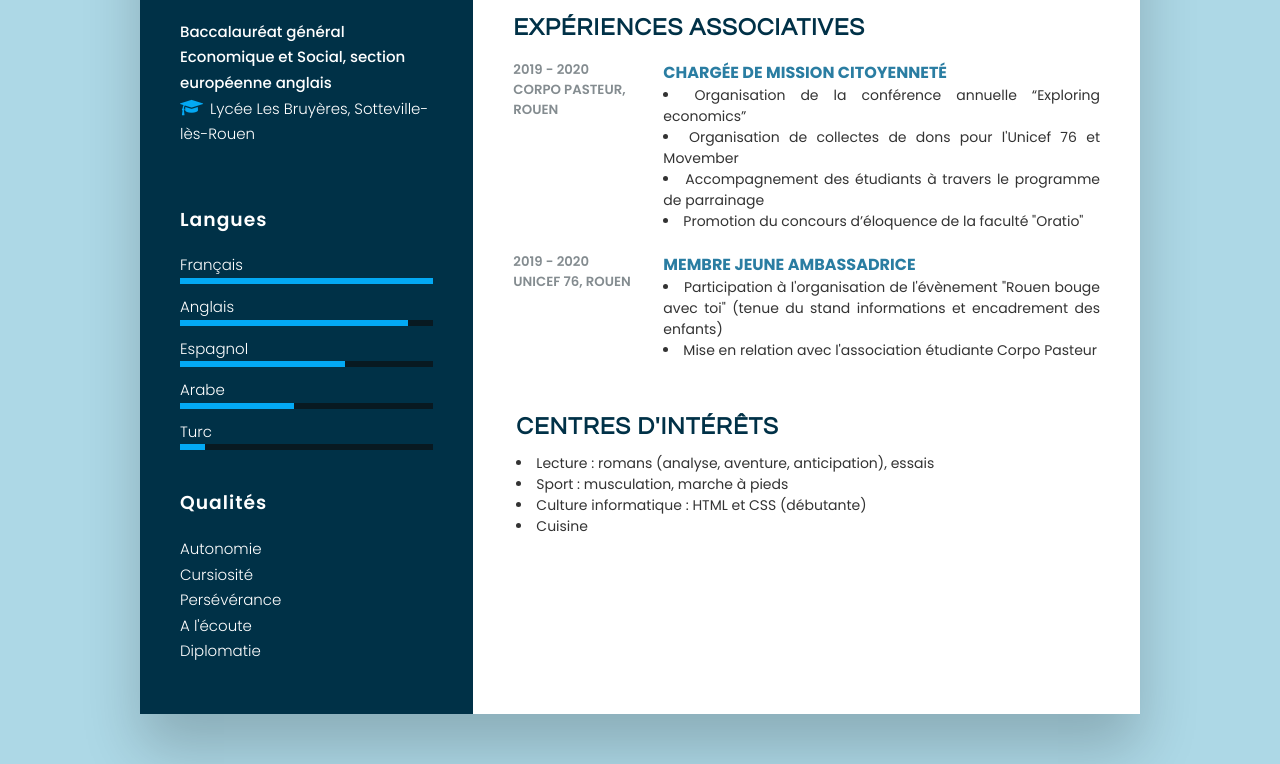
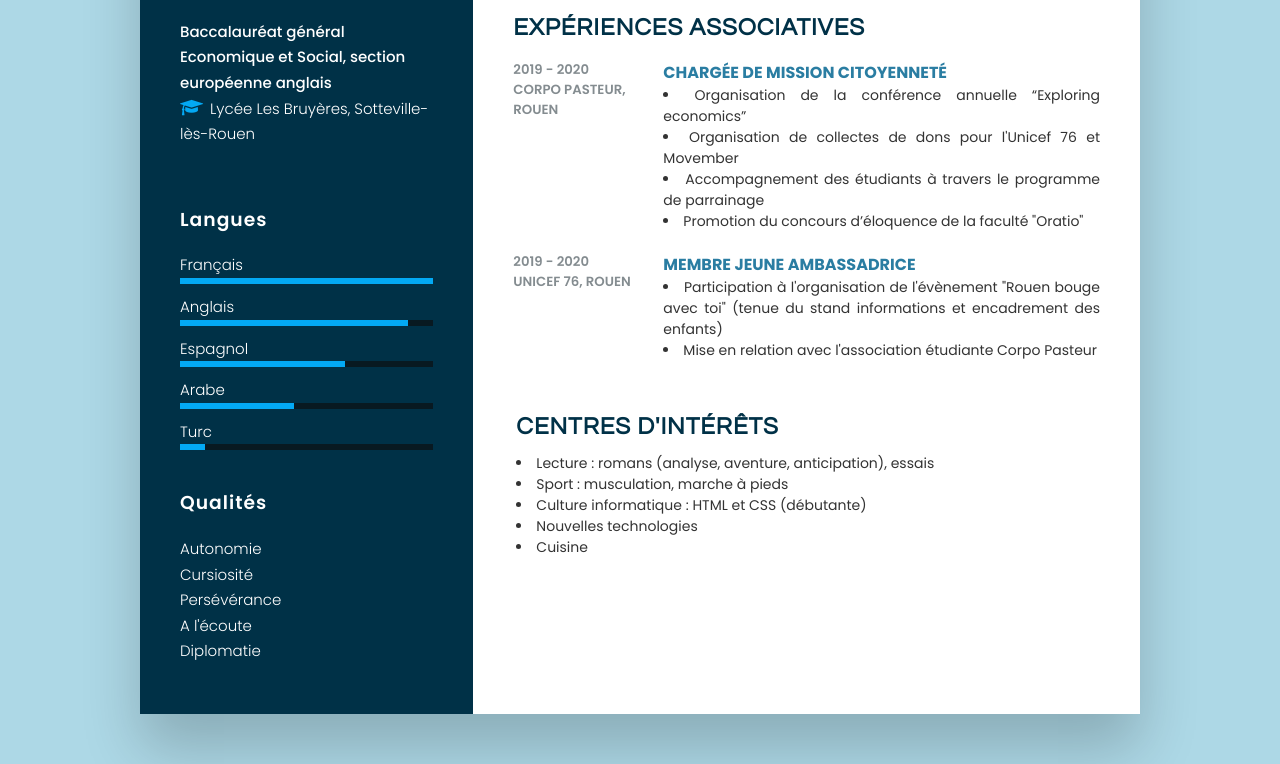
Before and after one commit to marwa-mansour-git/cv-lp, a plain HTML site: page index.html in a window 1280 px wide. Shown: the part 1606-2370 px from the top of the page. Drawn offline with Linux system fonts and the light colour scheme.

Commit message:
Update index.html

```diff
--- a/index.html
+++ b/index.html
@@ -244,6 +244,7 @@
                           <td><li>Lecture : romans (analyse, aventure, anticipation), essais</li>
                             <li>Sport : musculation, marche à pieds</li>
                             <li>Culture informatique : HTML et CSS (débutante)</li>
+                             <li>Nouvelles technologies</li>
                             <li>Cuisine</li>
                           </td>
                       </tr>
```
